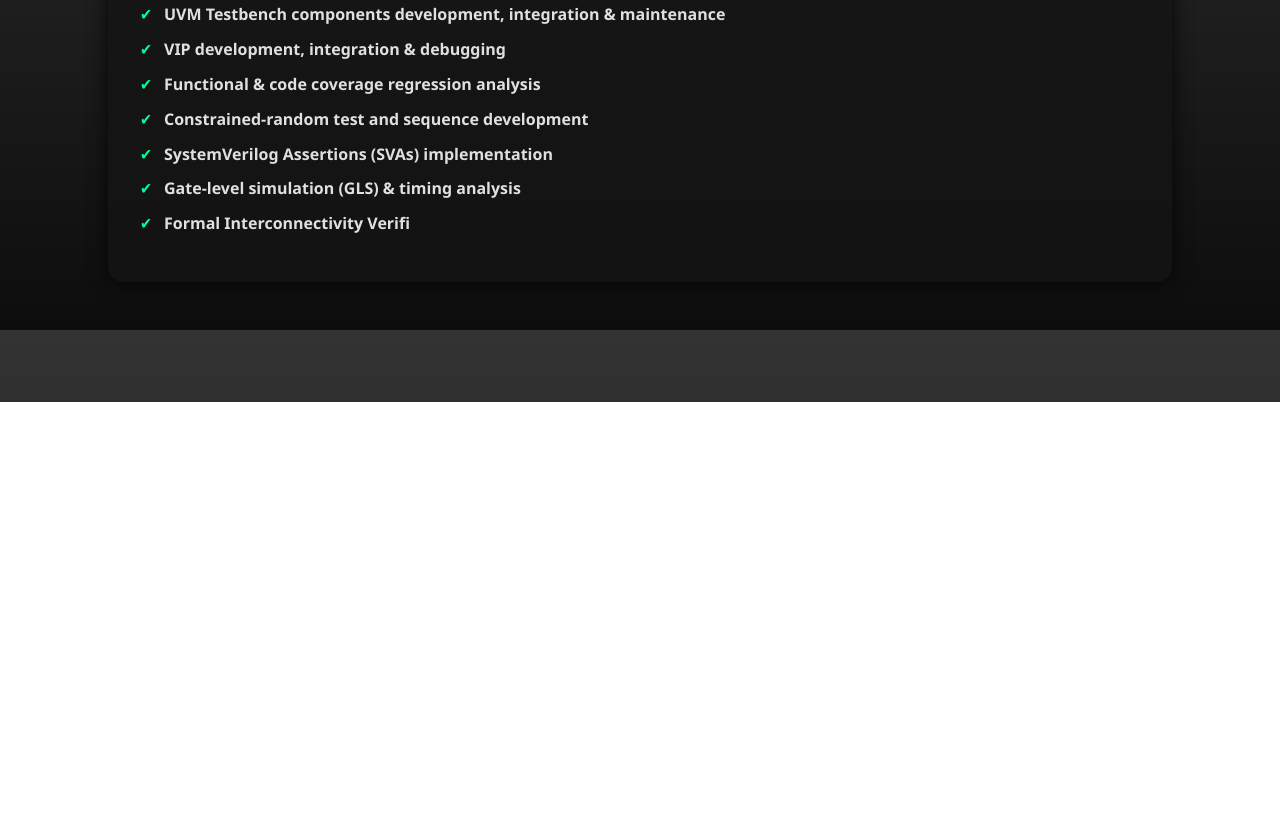
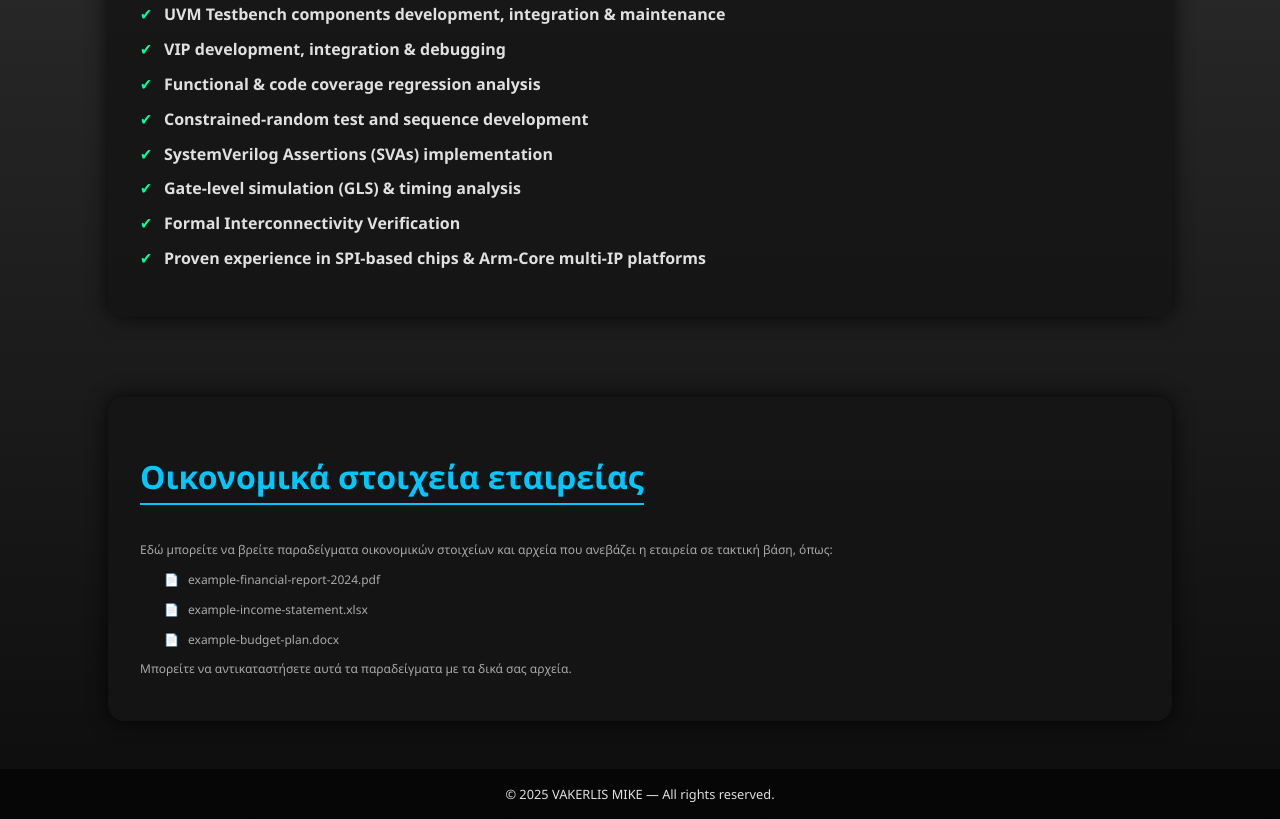
Before and after one commit to christosvakerlis/my-website, a plain HTML site: page index.html in a window 1280 px wide. Shown: the part 398-1217 px from the top of the page. Before the commit the page ends 800 px from the top, so only its background shows below. Drawn offline with Linux system fonts and the light colour scheme.

Commit message:
Update index.html

```diff
--- a/index.html
+++ b/index.html
@@ -94,4 +94,25 @@
       <li><strong>Constrained-random test and sequence development</strong></li>
       <li><strong>SystemVerilog Assertions (SVAs) implementation</strong></li>
       <li><strong>Gate-level simulation (GLS) & timing analysis</strong></li>
-      <li><strong>Formal Interconnectivity Verifi
+      <li><strong>Formal Interconnectivity Verification</strong></li>
+      <li><strong>Proven experience in SPI-based chips & Arm-Core multi-IP platforms</strong></li>
+    </ul>
+  </section>
+
+  <section class="small-section">
+    <h2>Οικονομικά στοιχεία εταιρείας</h2>
+    <p>Εδώ μπορείτε να βρείτε παραδείγματα οικονομικών στοιχείων και αρχεία που ανεβάζει η εταιρεία σε τακτική βάση, όπως:</p>
+    <ul class="file-list">
+      <li>example-financial-report-2024.pdf</li>
+      <li>example-income-statement.xlsx</li>
+      <li>example-budget-plan.docx</li>
+    </ul>
+    <p>Μπορείτε να αντικαταστήσετε αυτά τα παραδείγματα με τα δικά σας αρχεία.</p>
+  </section>
+
+  <footer>
+    &copy; 2025 VAKERLIS MIKE — All rights reserved.
+  </footer>
+
+</body>
+</html>
```
